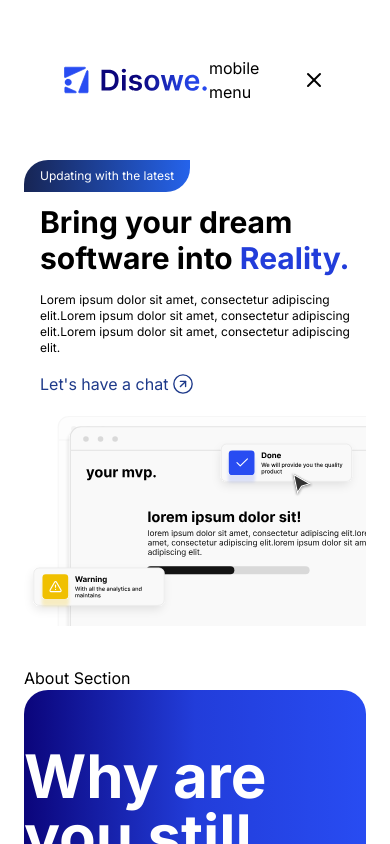
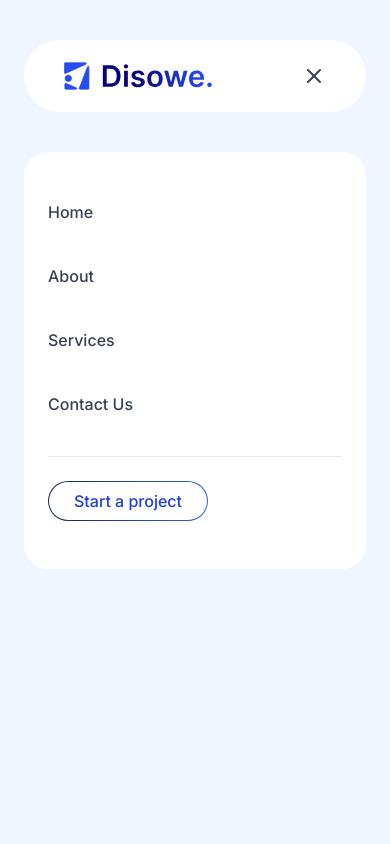
Before and after one commit to Disowe-Labs-Inc/disowelabs.com, a Next.js app: page / in a window 390 px wide. Both pictures are taken after a click on the button 314 px from the left and 76 px from the top of the page. Shown: the top 844 px of the page. Built offline with nearby package versions, Linux system fonts and the light colour scheme.

Commit message:
refactor: Mobile responsive navbar

```diff
--- a/src/components/common/layout/navigation/mobile-menu-content.tsx
+++ b/src/components/common/layout/navigation/mobile-menu-content.tsx
@@ -1,13 +1,53 @@
 "use client";
 
 import { useNavigation } from "@/context/navigation-context";
+import { NavigationData } from "@/data/navigation.data";
+import Link from "next/link";
+import { X } from "lucide-react";
+import { DisoweLogoColor } from "@/icons";
+import StartProjectBtn from "./start-a-project-btn";
+
+const styles = {
+  menuContainer:
+    "fixed top-0 left-0 w-full h-full bg-blue-50 z-50 flex flex-col justify-start py-10 px-6 md:hidden",
+  header:
+    "flex justify-between items-center mb-8 bg-white py-4 px-10 rounded-full",
+  linkList: "flex flex-col gap-10 bg-white py-12 px-6 rounded-3xl mt-2",
+  link: "flex items-center gap-4 text-gray-700 hover:text-blue-600 text-base font-medium",
+  icon: "w-5 h-5",
+  footer: "pt-6 border-t border-gray-200",
+  closeButton: "text-black hover:text-red-600 cursor-pointer"
+};
 
 const MobileMenuContent = () => {
-  const { isDrawerOpen } = useNavigation();
+  const { isDrawerOpen, setIsDrawerOpen } = useNavigation();
 
-  if (isDrawerOpen) {
-    return <div>mobile menu</div>;
-  }
+  if (!isDrawerOpen) return null;
+
+  return (
+    <div className={styles.menuContainer}>
+      <div className={styles.header}>
+        <DisoweLogoColor width={150} height={40} />
+        <button
+          className={styles.closeButton}
+          onClick={() => setIsDrawerOpen(false)}
+          aria-label="Close menu"
+        >
+          <X size={24} className="text-gray-700" />
+        </button>
+      </div>
+      <div className={styles.linkList}>
+        {NavigationData.map((item, id) => (
+          <Link className={styles.link} href={item.url} key={id}>
+            {item.title}
+          </Link>
+        ))}
+        <div className={styles.footer}>
+          <StartProjectBtn />
+        </div>
+      </div>
+    </div>
+  );
 };
 
 export default MobileMenuContent;
--- /dev/null
+++ b/src/components/common/layout/navigation/mobile-navigation.tsx
@@ -0,0 +1,16 @@
+import { DisoweLogoColor } from "@/icons";
+
+import ButtonCTA from "./button-cta";
+import MobileMenuContent from "./mobile-menu-content";
+
+const MobileNavigation = () => {
+  return (
+    <div className="bg-white flex flex-row justify-between items-center w-full mt-10 py-4 px-10 rounded-full">
+      <DisoweLogoColor width={150} height={40} />
+      <MobileMenuContent />
+      <ButtonCTA />
+    </div>
+  );
+};
+
+export default MobileNavigation;
```
